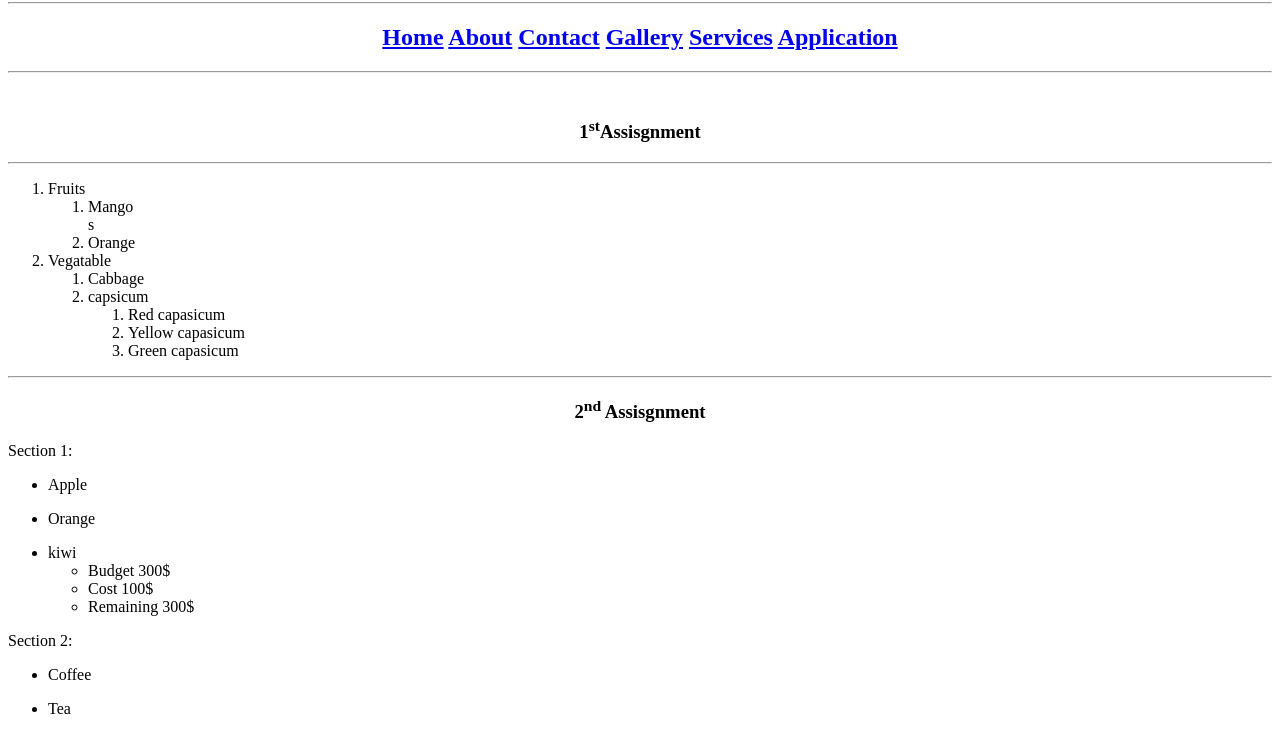
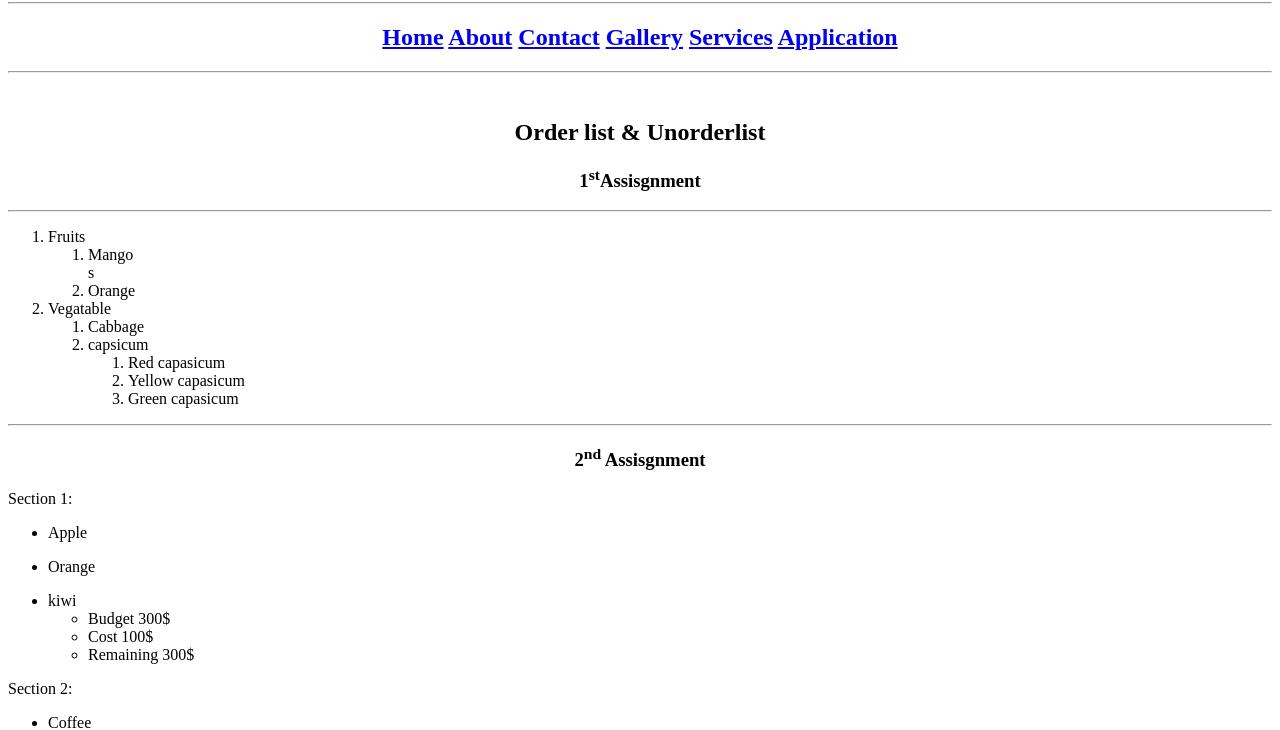
Before and after one commit to mrmunirfaisal11/1-TO-4-ASSISGNMENT-, a plain HTML site: page index.html in a window 1280 px wide. Shown: the part 78-808 px from the top of the page. Drawn offline with Linux system fonts and the light colour scheme.

Commit message:
Update index.html

```diff
--- a/index.html
+++ b/index.html
@@ -27,6 +27,10 @@
 
     <hr>
     <br>
+
+<center><h2>Order list & Unorderlist<h2></center>
+
+
     <h3>
         <center>1<sup>st</sup>Assisgnment</center>
     </h3>
```
